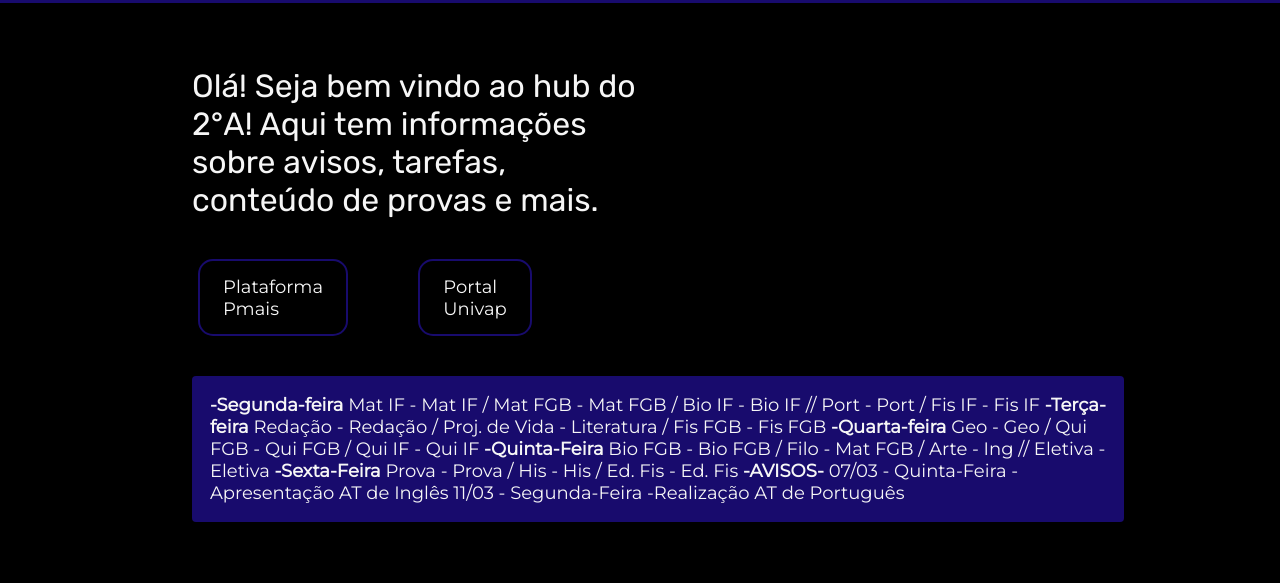
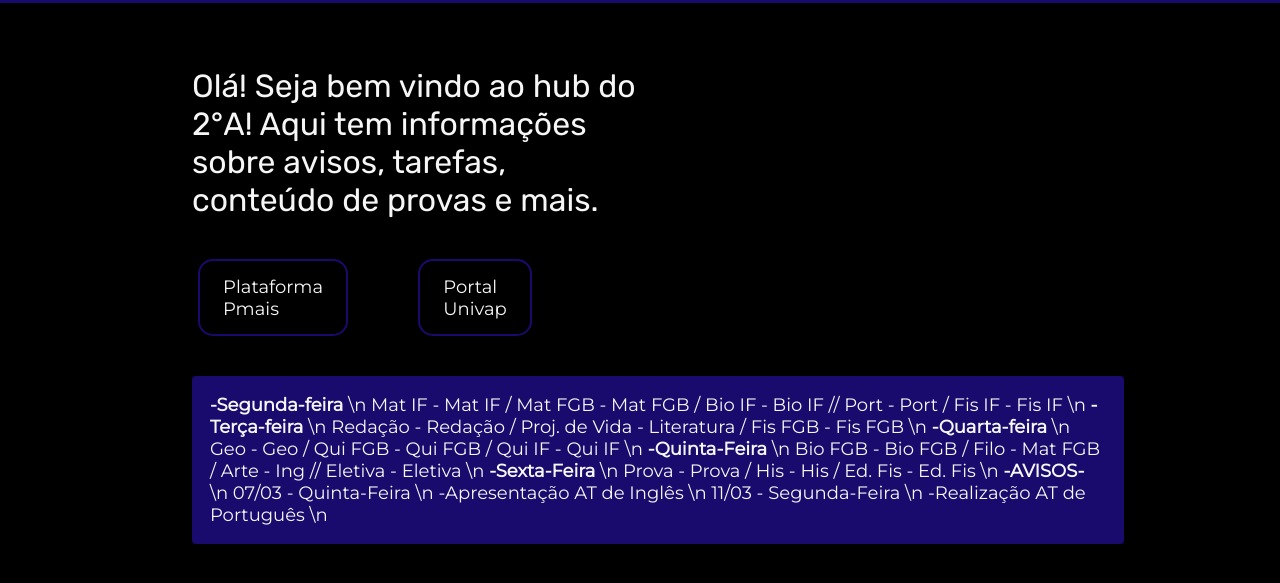
Before and after one commit to mimarqueti/Hub-do-2-A, a plain HTML site: page index.html in a window 1280 px wide. Shown: the part 77-660 px from the top of the page. Drawn offline with Linux system fonts and the light colour scheme.

Commit message:
Update index.html

```diff
--- a/index.html
+++ b/index.html
@@ -24,22 +24,22 @@
         </div>
         <div class="inicio__horario">
             <!--<img src="assets/horario.png" frameborder="0"> -->
-            <p class="inicio__horario__docs" > <strong class="inicio__horario__docs__strong">-Segunda-feira </strong>
-                  Mat IF - Mat IF / Mat FGB - Mat FGB / Bio IF - Bio IF // Port - Port / Fis IF - Fis IF
-                <strong class="inicio__horario__docs__strong">-Terça-feira</strong>
-                  Redação - Redação / Proj. de Vida - Literatura / Fis FGB - Fis FGB
-                <strong class="inicio__horario__docs__strong">-Quarta-feira</strong>
-                  Geo - Geo / Qui FGB - Qui FGB / Qui IF - Qui IF
-                <strong class="inicio__horario__docs__strong">-Quinta-Feira</strong>
-                  Bio FGB - Bio FGB / Filo - Mat FGB / Arte - Ing // Eletiva - Eletiva
-                <strong class="inicio__horario__docs__strong">-Sexta-Feira</strong>
-                  Prova - Prova / His - His / Ed. Fis - Ed. Fis
+            <p class="inicio__horario__docs" > <strong class="inicio__horario__docs__strong">-Segunda-feira </strong> \n
+                  Mat IF - Mat IF / Mat FGB - Mat FGB / Bio IF - Bio IF // Port - Port / Fis IF - Fis IF \n
+                <strong class="inicio__horario__docs__strong">-Terça-feira</strong> \n
+                  Redação - Redação / Proj. de Vida - Literatura / Fis FGB - Fis FGB \n
+                <strong class="inicio__horario__docs__strong">-Quarta-feira</strong> \n
+                  Geo - Geo / Qui FGB - Qui FGB / Qui IF - Qui IF \n
+                <strong class="inicio__horario__docs__strong">-Quinta-Feira</strong> \n
+                  Bio FGB - Bio FGB / Filo - Mat FGB / Arte - Ing // Eletiva - Eletiva \n
+                <strong class="inicio__horario__docs__strong">-Sexta-Feira</strong> \n
+                  Prova - Prova / His - His / Ed. Fis - Ed. Fis \n
 
-                <strong class="inicio__horario__docs__strong">-AVISOS-</strong>
-                07/03 - Quinta-Feira
-                  -Apresentação AT de Inglês
-                11/03 - Segunda-Feira
-                  -Realização AT de Português
+                <strong class="inicio__horario__docs__strong">-AVISOS-</strong> \n
+                07/03 - Quinta-Feira \n
+                  -Apresentação AT de Inglês \n
+                11/03 - Segunda-Feira \n
+                  -Realização AT de Português \n
             </p>
         </div>
 
```
